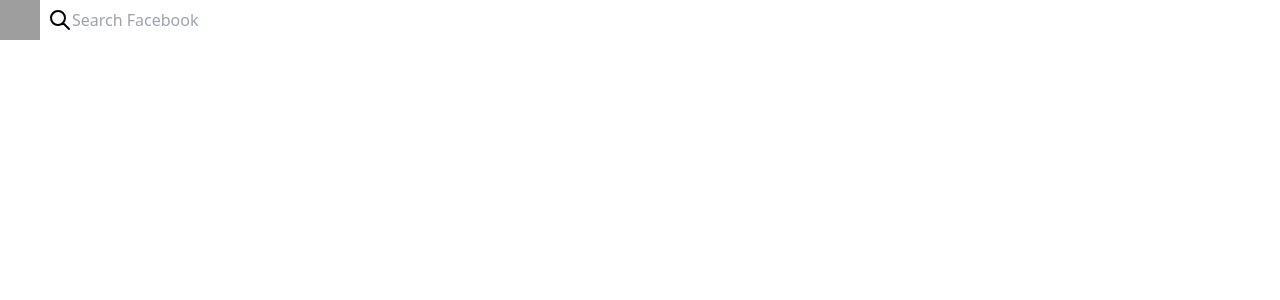
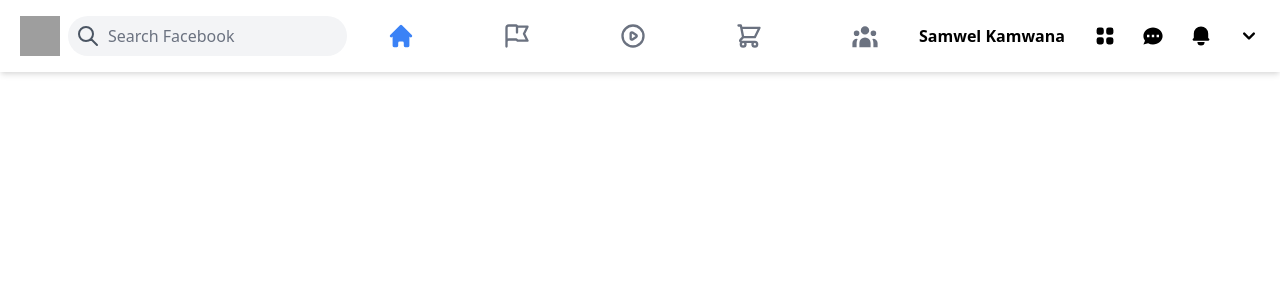
Before and after one commit to kamwanasamwel/fbclone, a Next.js app: page / in a window 1280 px wide. Shown: the top 300 px of the page. Built offline with nearby package versions, Linux system fonts and the light colour scheme; grey boxes are pictures that could not be loaded.

Commit message:
setup header

```diff
--- a/components/Header.js
+++ b/components/Header.js
@@ -13,22 +13,40 @@
     SearchIcon,
     ShoppingCartIcon,
 } from "@heroicons/react/outline";
+import HeaderIcon from "./HeaderIcon";
 
 function Header() {
     return (
-        <div>
+        <div className="sticky top-0 z-50 bg-white flex items-center p-2 lg:px-5 shadow-md">
             {/* <h1>Header</h1> */}
             {/* Left */}
             <div className="flex items-center">
                 <Image src="https://links.papareact.com/5me" width={40} height={40} layout="fixed" />
-                <div className="flex ml-2 items-center rounded-full">
-                    <SearchIcon className="h-6 text-gray" />
-                    <input type="text" placeholder="Search Facebook" />
+                <div className="flex ml-2 items-center rounded-full bg-gray-100 p-2">
+                    <SearchIcon className="h-6 text-gray-600" />
+                    <input className="hidden md:inline-flex flex ml-2 items-center bg-transparent outline-none placeholder-gray-500 flex-shrink" type="text" placeholder="Search Facebook" />
                 </div>
             </div>
             {/* Center */}
+            <div className="flex justify-center flex-grow">
+                <div className="flex space-x-6 md:space-x-2">
+                    <HeaderIcon active Icon={HomeIcon} />
+                    <HeaderIcon Icon={FlagIcon} />
+                    <HeaderIcon Icon={PlayIcon} />
+                    <HeaderIcon Icon={ShoppingCartIcon} />
+                    <HeaderIcon Icon={UserGroupIcon} />
+                </div>
+            </div>
+            {/* Right */}
+            <div className="flex items-center sm:space-x-2 justify-end">
+                {/* Profile pic */}
 
-            {/* Right */}
+                <p className="whitespace-nowrap font-semibold pr-3">Samwel Kamwana</p>
+                <ViewGridIcon className="icon" />
+                <ChatIcon className="icon" />
+                <BellIcon className="icon" />
+                <ChevronDownIcon className="icon" />
+            </div>
         </div>
     )
 }
--- /dev/null
+++ b/components/HeaderIcon.js
@@ -0,0 +1,10 @@
+function HeaderIcon({Icon, active}) {
+    return (
+        <div className=' flex items-center cursor-pointer md:px-10 sm:h-14 md:hover:bg-gray-100
+        rounded-xl active:border-b-2 active:border-blue-500 group'>
+            <Icon className={`h-5 text-gray-500 text-center sm:h-7 mx-auto group-hover:text-blue-500 ${active && "text-blue-500"}`}/>
+        </div>
+    )
+}
+
+export default HeaderIcon
--- a/styles/globals.css
+++ b/styles/globals.css
@@ -1,3 +1,9 @@
 @tailwind base;
 @tailwind components;
 @tailwind utilities;
+
+@layer components {
+  .icon {
+    @apply hidden xl:inline-flex p-2 h-10
+  }
+}
```
